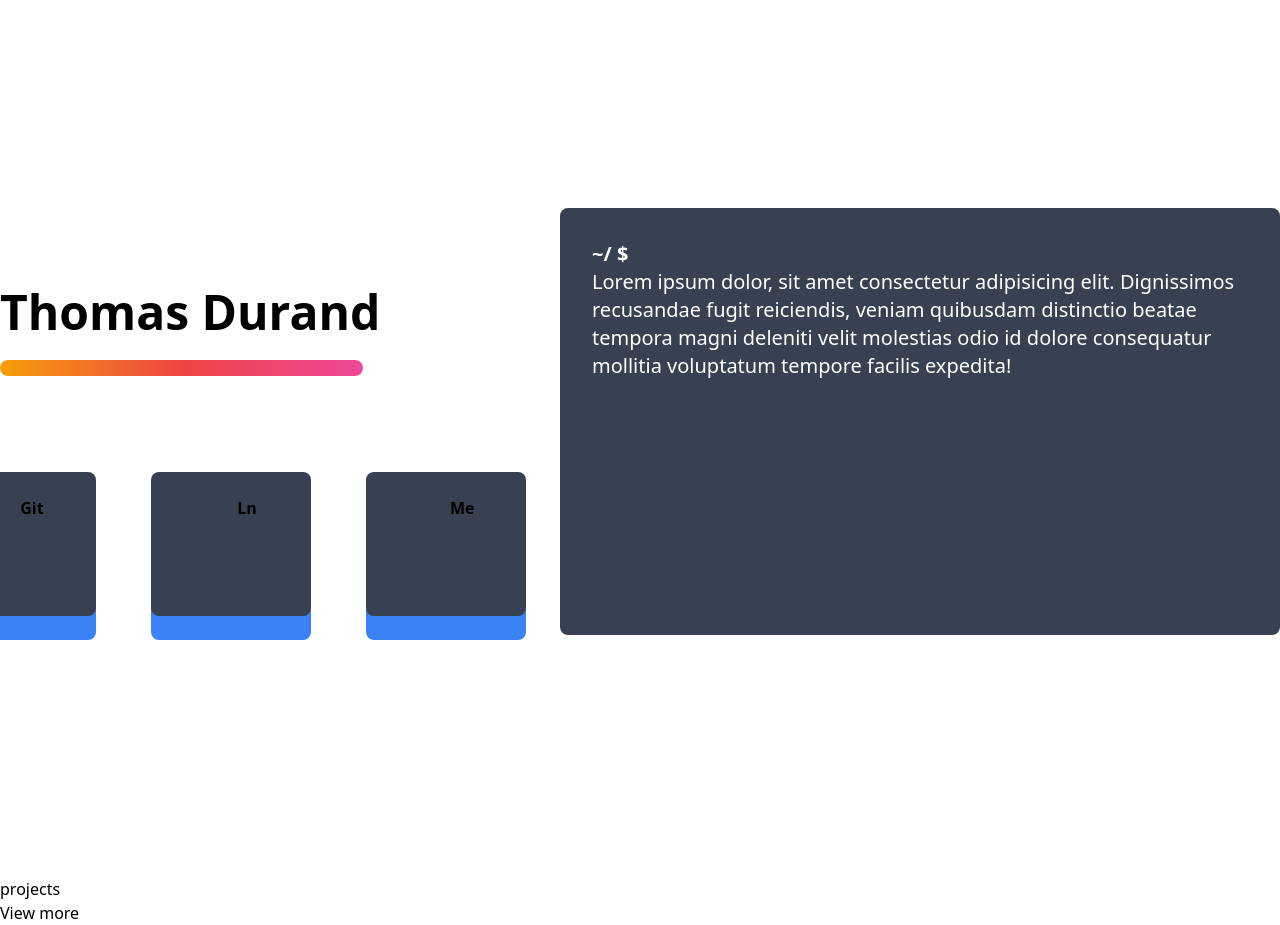
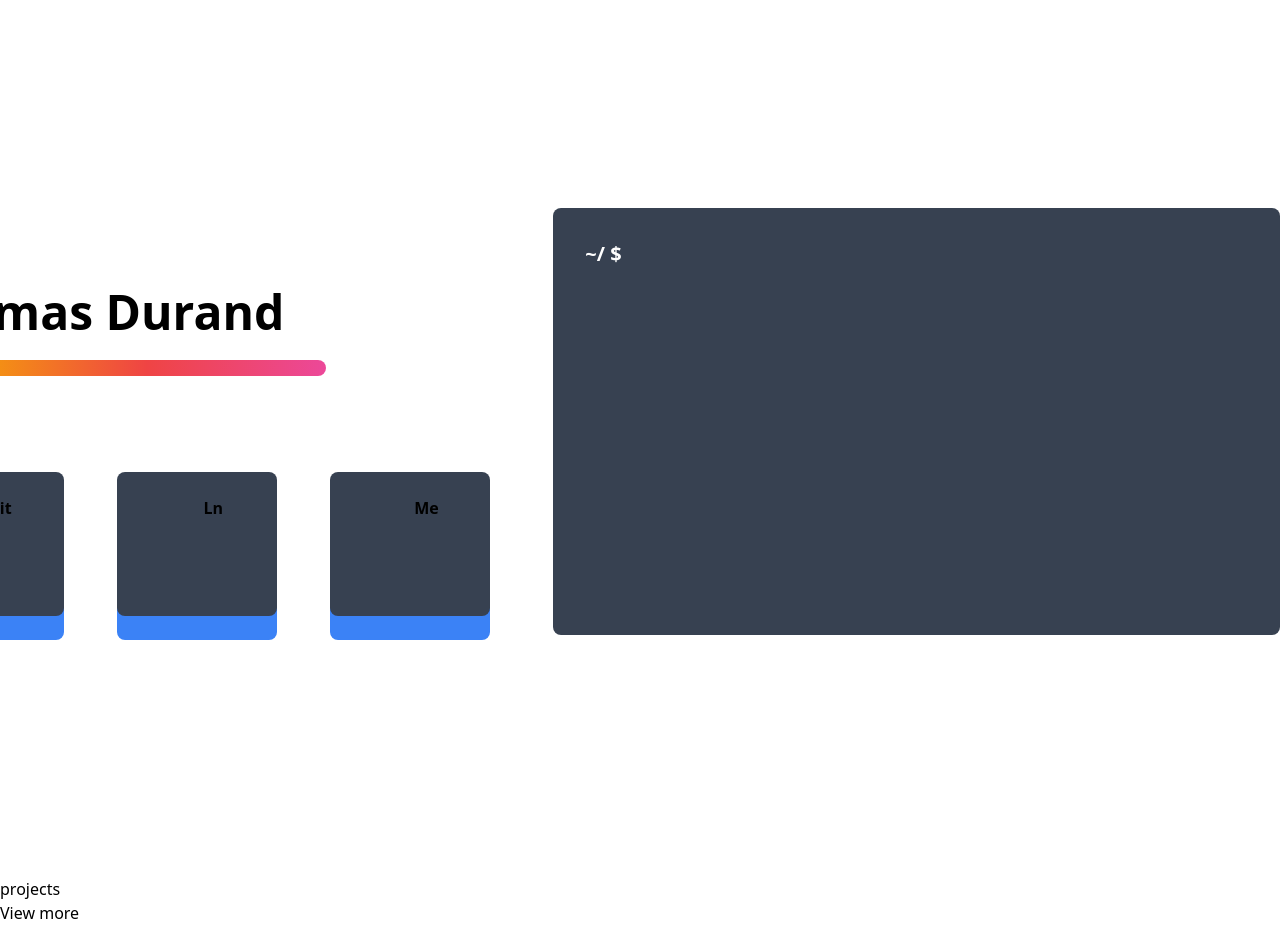
Before and after one commit to JacquesMironneau/Portfolio, a Flask app: page / in a window 1280 px wide. Run offline with Flask 2, Linux system fonts and the light colour scheme; some libraries are stand-ins or nearby versions.

Commit message:
Move underline gradient

```diff
--- /dev/null
+++ b/static/basic.css
@@ -0,0 +1,3 @@
+.mefetch-image {
+    background-image: url("https://avatars.githubusercontent.com/u/42646590?s=460&u=787b5252e1c128be865794dba1e80ee5b3488634&v=4");
+}
--- a/templates/index.html
+++ b/templates/index.html
@@ -7,9 +7,9 @@
 
 <div class="content container mx-auto flex w-full h-full py-36 space-x-4">
     <section class="infos w-1/2">
-        <span id="name" class="text-black text-5xl font-black block mt-36">Thomas Durand</span>
-        <span class="underline block mt-6 h-4 rounded-lg w-2/3 bg-gradient-to-r from-yellow-500 to-pink-500 via-red-500"></span>
-        <div id="links" class="w-5/6 h-2/3 flex container space-x-16 mt-24 -ml-16">
+        <span id="name" class="text-black text-5xl font-black block mt-36 -ml-24">Thomas Durand</span>
+        <span class="underline block mt-6 h-4 rounded-lg w-2/3 bg-gradient-to-r from-yellow-500 to-pink-500 via-red-500 -ml-8"></span>
+        <div id="links" class="w-5/6 h-2/3 flex container space-x-16 mt-24 -ml-24">
             <div id="github-button" class="h-1/2 w-1/3">
                 <div class="button-background fixed block h-36 w-40 z-30 bg-gray-700 rounded-lg"></div>
                 <div class="button-link relative z-20 fixed text-center">
@@ -51,11 +51,8 @@
         <label for="prompt" class="font-black">~/ $ </label>
         <input name="prompt" type="text" class="cmd bg-gray-700 hover:border-none focus:outline-none text-white" >
         <div id="profile-picture" class="mefetch-picture"></div>
-        <div id="desc">
-            Lorem ipsum dolor, sit amet consectetur adipisicing elit.
-            Dignissimos recusandae fugit reiciendis, veniam quibusdam distinctio
-            beatae tempora magni deleniti velit molestias odio id dolore consequatur
-            mollitia voluptatum tempore facilis expedita!
+        <div id="mefetch" class="container flex w-5/6 h-5/6 ">
+            <div class="mefetch-image w-48 h-48 block "></div>
         </div>
     </aside>
 </div>
```
